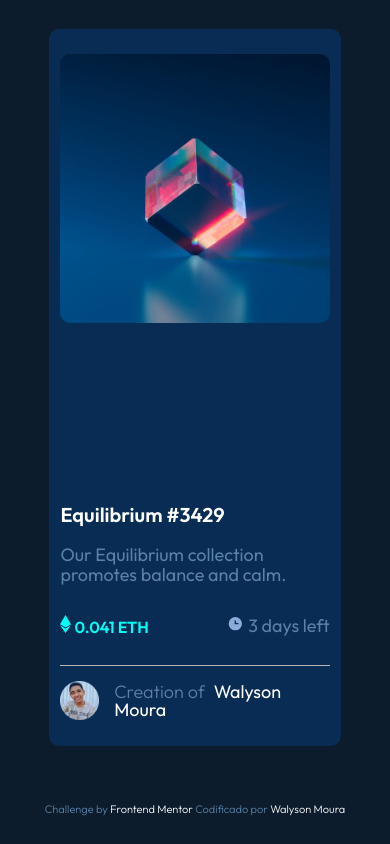
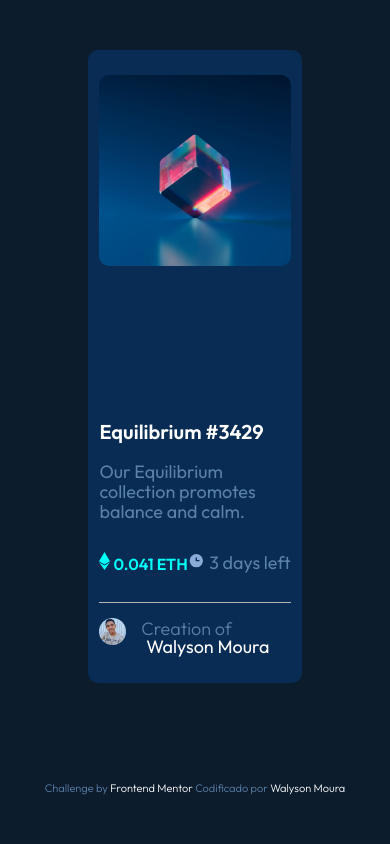
Before and after one commit to WalysonMoura/NFT-card, a plain HTML site: page index.html in a window 390 px wide. Drawn offline with Linux system fonts and the light colour scheme.

Commit message:
Update style.css

```diff
--- a/estilo/style.css
+++ b/estilo/style.css
@@ -139,3 +139,23 @@ body {
 				color: hsl(228, 45%, 44%);;
 				text-decoration: underline;
 }
+
+@media screen and (max-width: 1024px) {
+
+				.l-card{
+
+								height: 75vh;
+
+								width: 55vw;
+
+				}
+
+
+
+				.c-content__title{
+
+				margin-top: 50px;
+
+				}
+
+}
```
